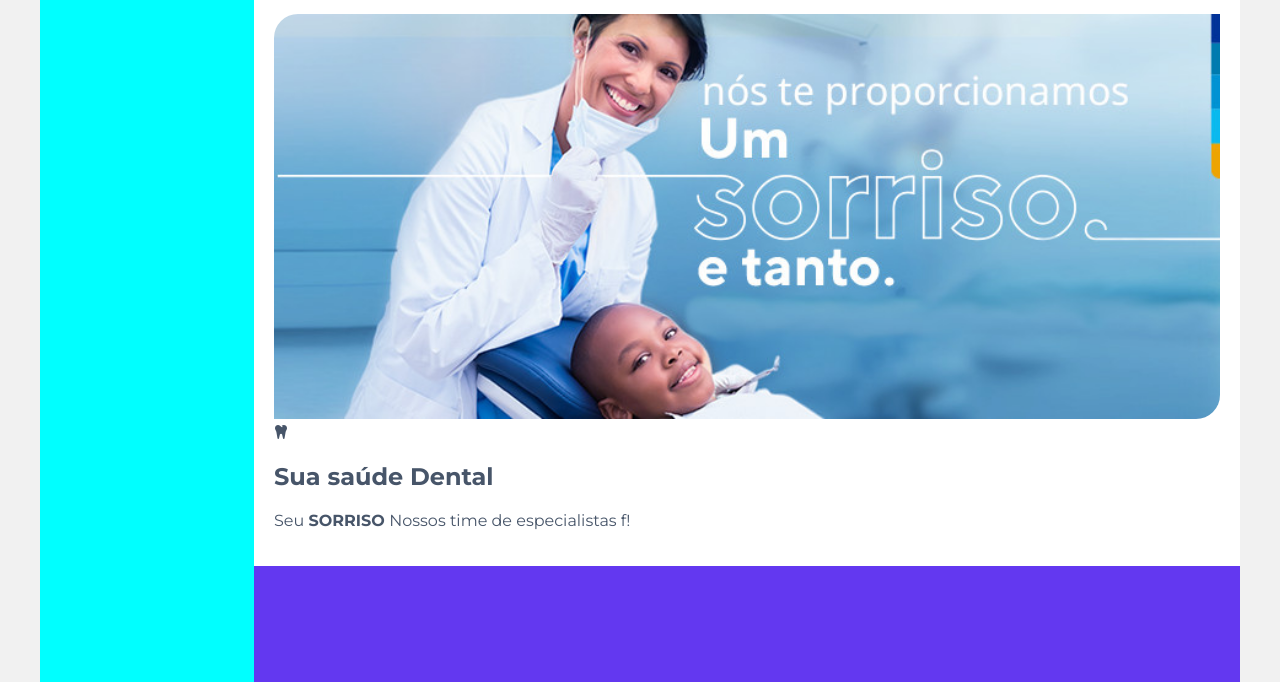
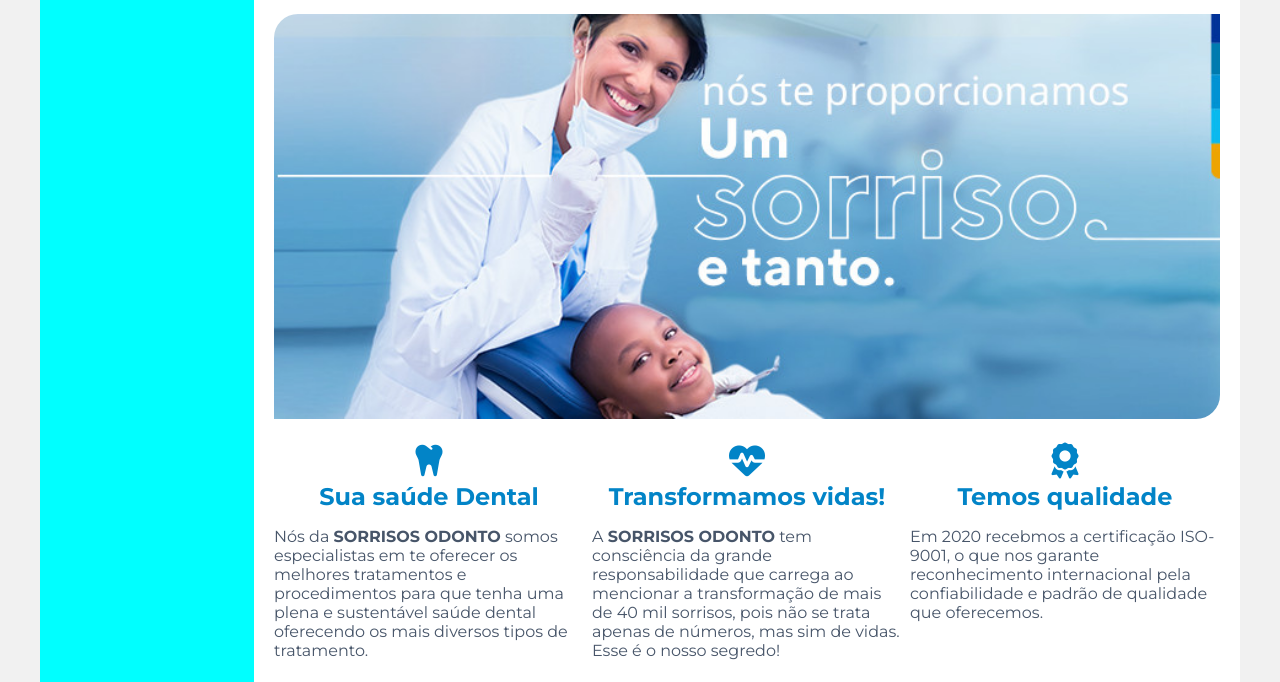
Before and after one commit to felipesntsassis/trilha-html, a plain HTML site: page index.html in a window 1280 px wide. Shown: the part 118-800 px from the top of the page. Drawn offline with Linux system fonts and the light colour scheme.

Commit message:
Implementação do conteúdo da página inicial.

```diff
--- a/assets/css/base.css
+++ b/assets/css/base.css
@@ -1,5 +1,7 @@
 :root {
     --blue-sky: #0369a1;
+    --blue-sky-500: #0ea5e9;
+    --blue-sky-600: #0284c7;
     --slate: #475569;
 }
 
@@ -69,6 +71,27 @@ body {
     border-top-left-radius: 24px;
     border-bottom-right-radius: 24px;
 }
+
+.content .grid-content {
+    display: grid;
+    grid-template-columns: repeat(3, 1fr);
+    gap: 0.5rem;
+}
+
+.grid-content-item h2 {
+    display: flex;
+    flex-direction: column;
+    align-items: center;
+    justify-content: center;
+    margin-bottom: 0.25rem;
+    color: var(--blue-sky-600);
+}
+
+.grid-content-item h2 i {
+    font-size: 2.25rem;
+    margin-bottom: 0.15rem;
+}
+
 .footer {
     background-color: rgb(99, 56, 240);
     min-height: 150px;
--- a/index.html
+++ b/index.html
@@ -37,12 +37,37 @@
 
                 <div class="content">
                     <img class="cover" src="assets/images/cover.jpg" alt="Nós te proporcionamos um sorriso e tanto.">
-                    <div class="content-grid">
-                        <div class="grid-item">
-                            <i class="fa-solid fa-tooth"></i>
-                            <h2>Sua saúde Dental</h2>
+                    <div class="grid-content">
+                        <div class="grid-content-item">
+                            <h2>
+                                <i class="fa-solid fa-tooth"></i>
+                                Sua saúde Dental
+                            </h2>
                             <p>
-                                Seu <strong>SORRISO </strong>Nossos time de especialistas f!
+                                Nós da <strong>SORRISOS ODONTO</strong> somos especialistas em te oferecer os melhores
+                                tratamentos e procedimentos para que tenha uma plena e sustentável saúde dental oferecendo
+                                os mais diversos tipos de tratamento.
+                            </p>
+                        </div>
+                        <div class="grid-content-item">
+                            <h2>
+                                <i class="fa-solid fa-heart-pulse"></i>
+                                Transformamos vidas!
+                            </h2>
+                            <p>
+                                A <strong>SORRISOS ODONTO</strong> tem consciência da grande responsabilidade que carrega ao mencionar a
+                                transformação de mais de 40 mil sorrisos, pois não se trata apenas de números, mas sim
+                                de vidas. Esse é o nosso segredo!
+                            </p>
+                        </div>
+                        <div class="grid-content-item">
+                            <h2>
+                                <i class="fa-solid fa-award"></i>
+                                Temos qualidade
+                            </h2>
+                            <p>
+                                Em 2020 recebmos a certificação ISO-9001, o que nos garante reconhecimento internacional pela
+                                confiabilidade e padrão de qualidade que oferecemos.
                             </p>
                         </div>
                     </div>
```
